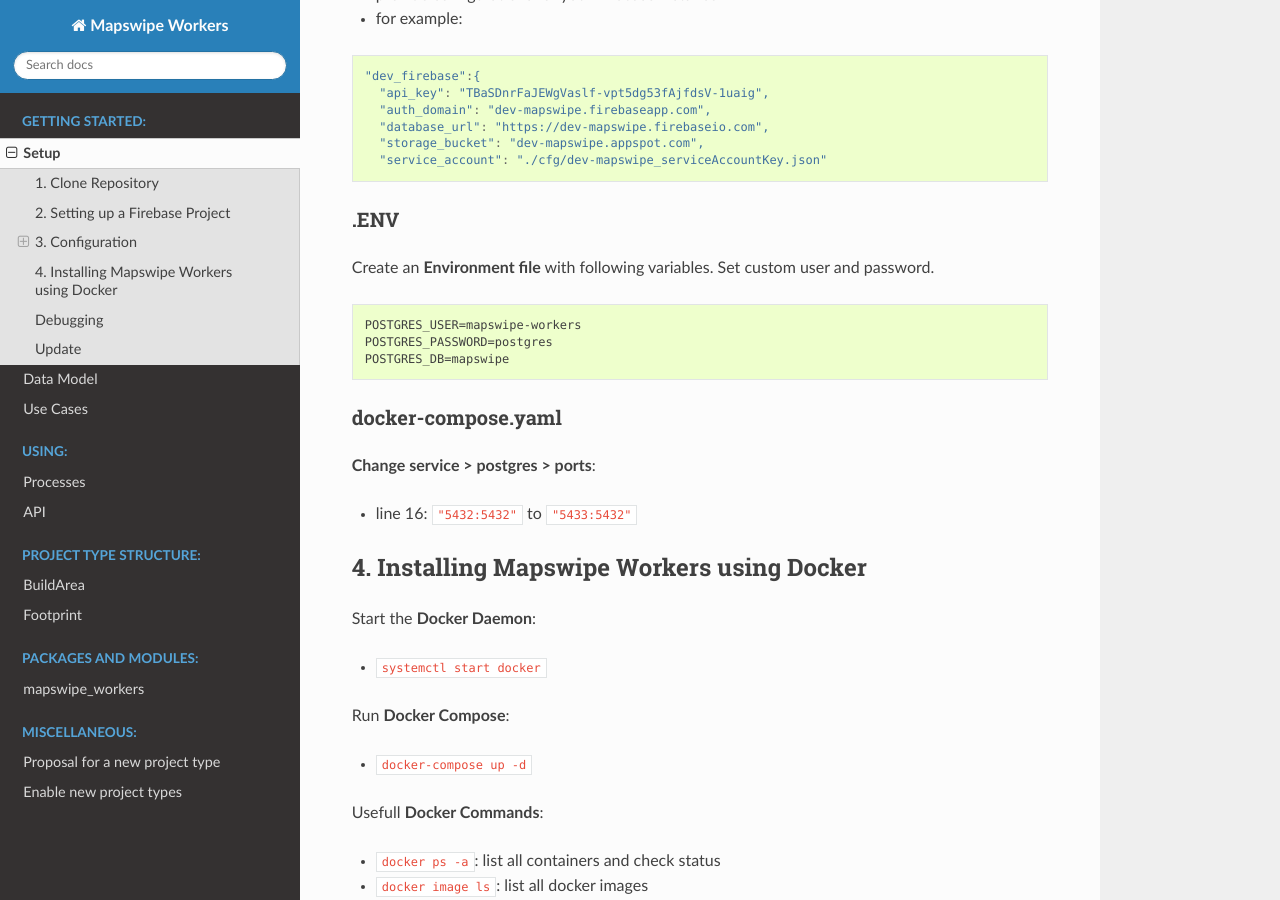
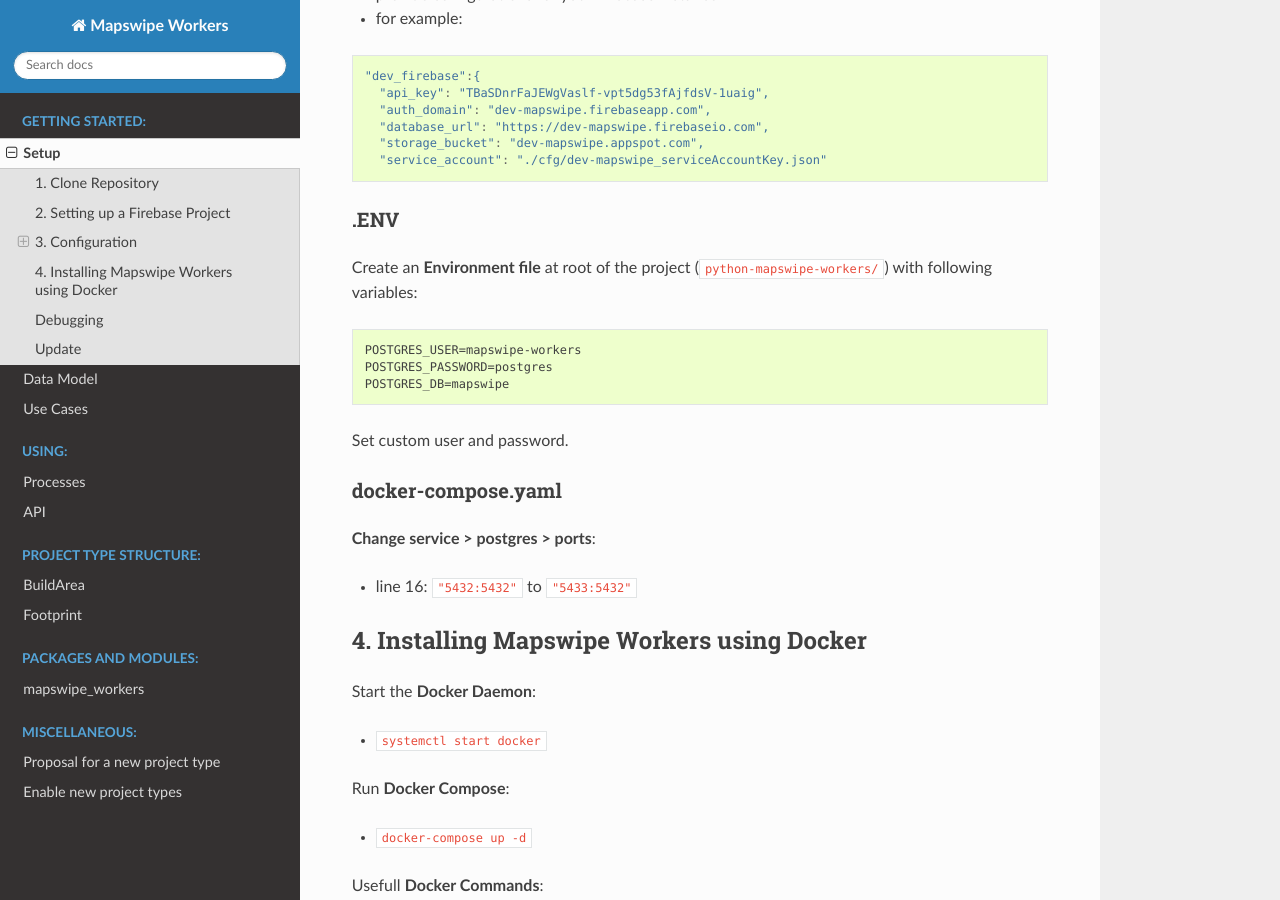
Before and after one commit to mapswipe/python-mapswipe-workers, a Sphinx documentation site: the page built from docs/setup.md, in a window 1280 px wide and 900 px high, scrolled down 2465 px. Built offline with Sphinx 7.4.7 and the Read the Docs theme 2.0.0, drawn with Linux system fonts in a browser that asks for light colours.

Commit message:
Update setup.md

````diff
--- a/docs/setup.md
+++ b/docs/setup.md
@@ -117,13 +117,13 @@
 
 ### .ENV
 
-Create an **Environment file** with following variables. Set custom user and password.
-
+Create an **Environment file** at root of the project (`python-mapswipe-workers/`) with following variables:
 ```env
 POSTGRES_USER=mapswipe-workers
 POSTGRES_PASSWORD=postgres
 POSTGRES_DB=mapswipe
 ```
+ Set custom user and password.
 
 
 ### docker-compose.yaml
````
